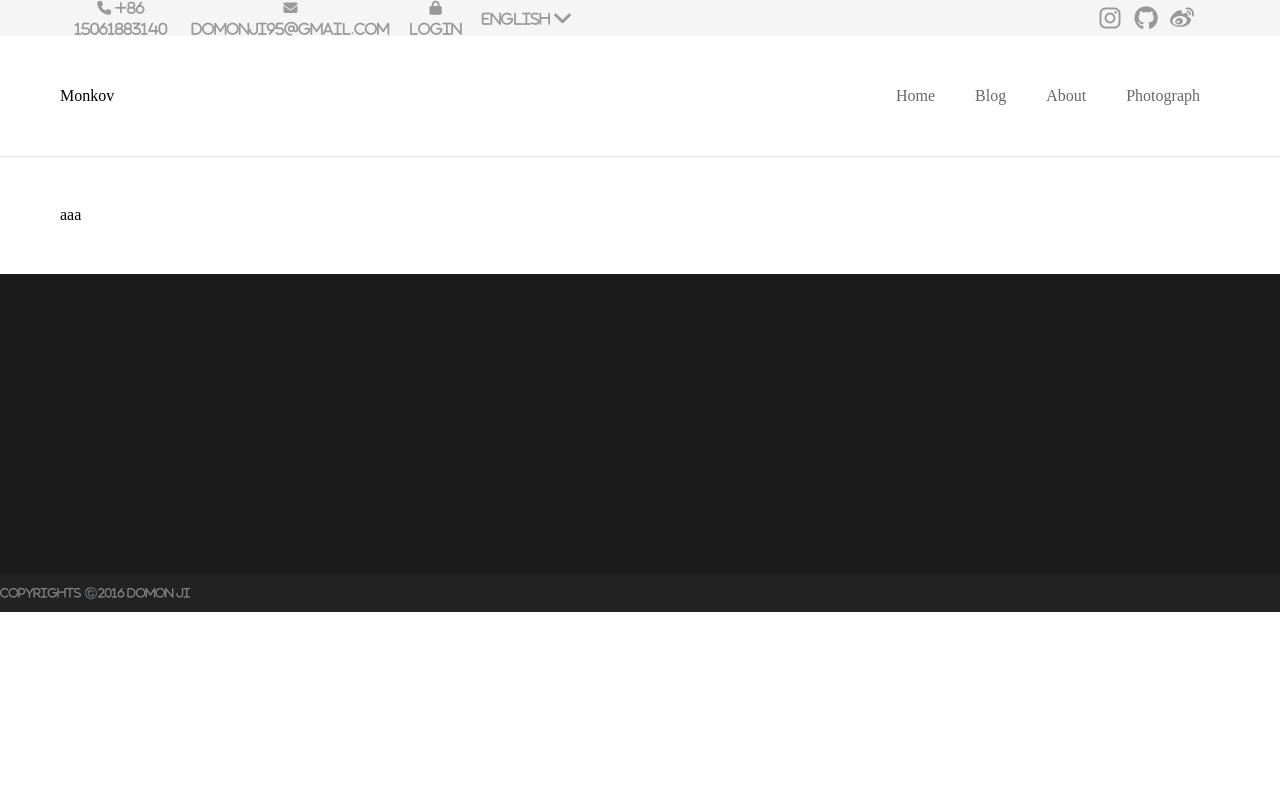
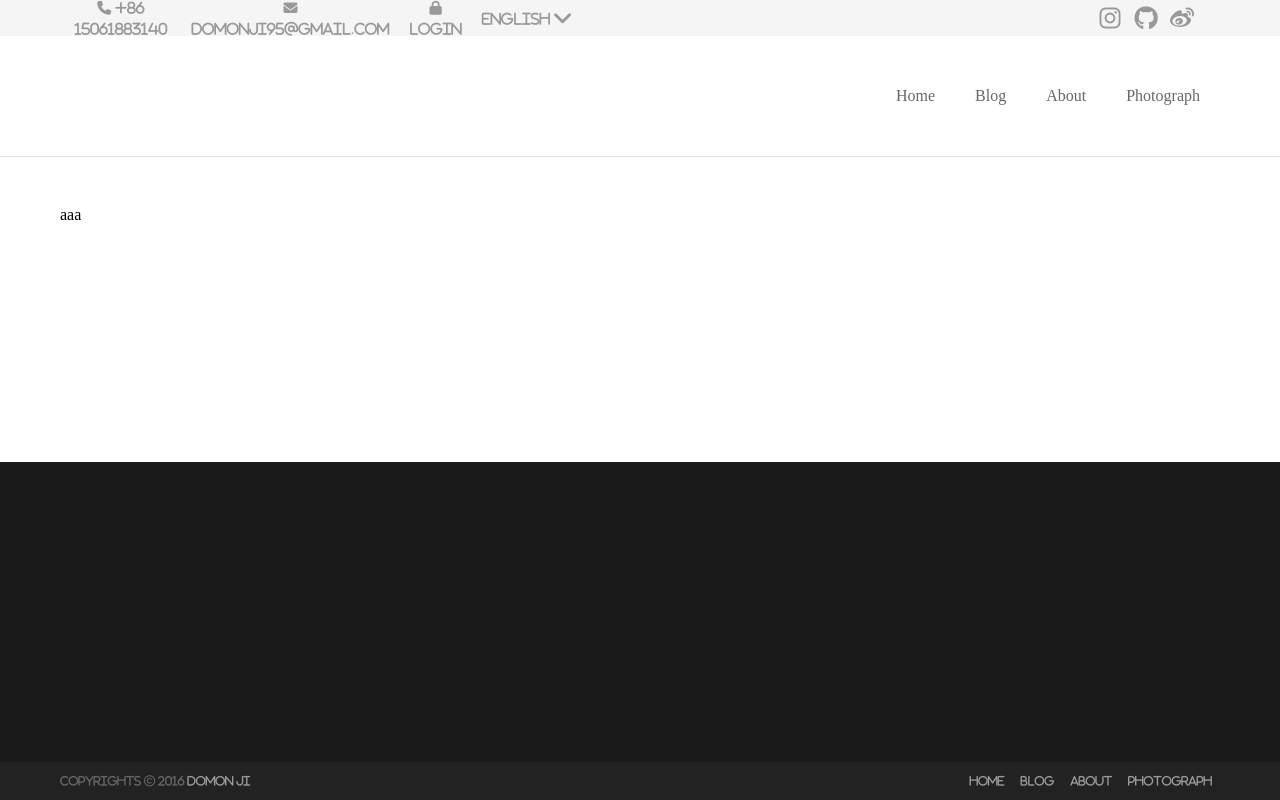
Before and after one commit to BrendaHub/monkov, a Vue app in the folder client/: page /#/ in a window 1280 px wide. Built offline with nearby package versions, Linux system fonts and the light colour scheme.

Commit message:
footer copyright

```diff
--- a/client/src/App.vue
+++ b/client/src/App.vue
@@ -37,4 +37,12 @@ export default {
   transform:translateX(20px)
   opacity: 0
   position:absolute
+
+main
+  flex:1
+
+#app
+    display: flex
+    flex-flow:column
+    min-height: 100vh
 </style>
--- a/client/src/components/FooterBar.vue
+++ b/client/src/components/FooterBar.vue
@@ -2,9 +2,25 @@
 <footer class="footer">
     <div class="subfooter-top"></div>
     <div class="subfooter-bottom">
-        <span>
-            Copyrights ©️2016 <router-link to="/">Domon ji</router-link>
-        </span>
+        <div class="subfooter-bottom-container">
+            <span>
+            Copyrights <i class="fa fa-copyright" aria-hidden="true"></i> 2016 <router-link to="/">Domon ji</router-link>
+            </span>
+            <div class="menu-list">
+                <span>
+                    <router-link to="/">Home</router-link>
+                </span>
+                <span>
+                    <router-link to="/">Blog</router-link>
+                </span>
+                <span>
+                    <router-link to="/">About</router-link>
+                </span>
+                <span>
+                    <router-link to="/">Photograph</router-link>
+                </span>
+            </div>
+        </div>
     </div>
 
 </footer>
@@ -13,10 +29,16 @@
 export default {}
 </script>
 <style lang="stylus" scoped>
+@import  '../stylus/style'
 footer
     width:100%
-    color:#808080
+    color:#666
     font:.7em/1.6 fontawesome
+    a
+        color:#999
+        transition:color .3s
+        &:hover
+            color:#ddd
 
 .subfooter-top
     width:100%
@@ -28,4 +50,13 @@ footer
     height:38px
     background:#222
     line-height:@height
+
+.subfooter-bottom-container
+    fullWidth()
+
+.menu-list
+    display:inline-block
+    float:right
+    span
+        margin:0 8px
 </style>
--- a/client/src/components/HeaderBar.vue
+++ b/client/src/components/HeaderBar.vue
@@ -17,7 +17,7 @@
   </div>
   <div class="header-back">
     <div class="header">
-      <div class="logo">Monkov</div>
+      <router-link to="/"><div class="logo"></div></router-link>
       <div class="navigator">
         <router-link class="navigator-button" to="/">
           <div>Home</div>
@@ -154,5 +154,8 @@ a.selector
     a
       color:white
 
-
+.logo
+  background:white no-repeat center
+  width:300px
+  height:header_h
 </style>
```
Also changed, not shown: client/src/assets/logo.png, client/src/assets/logo2.png (added), client/src/stylus/global.styl (line endings or trailing spaces).
